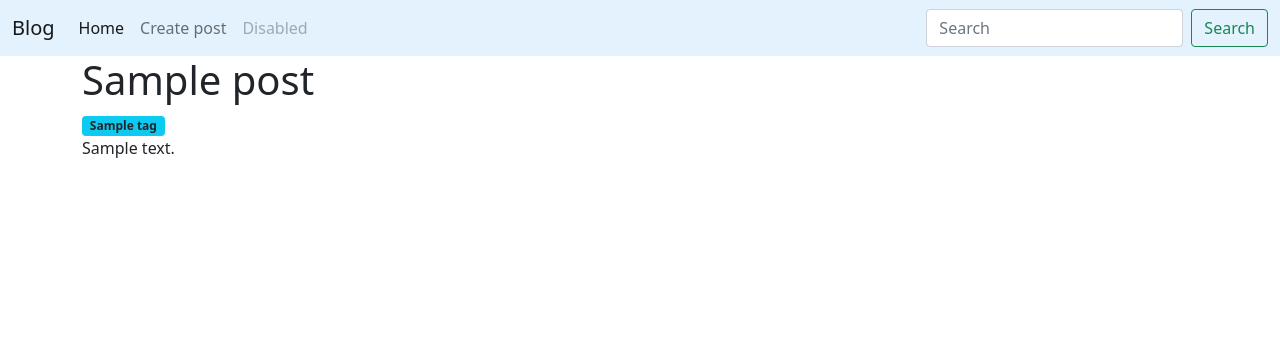
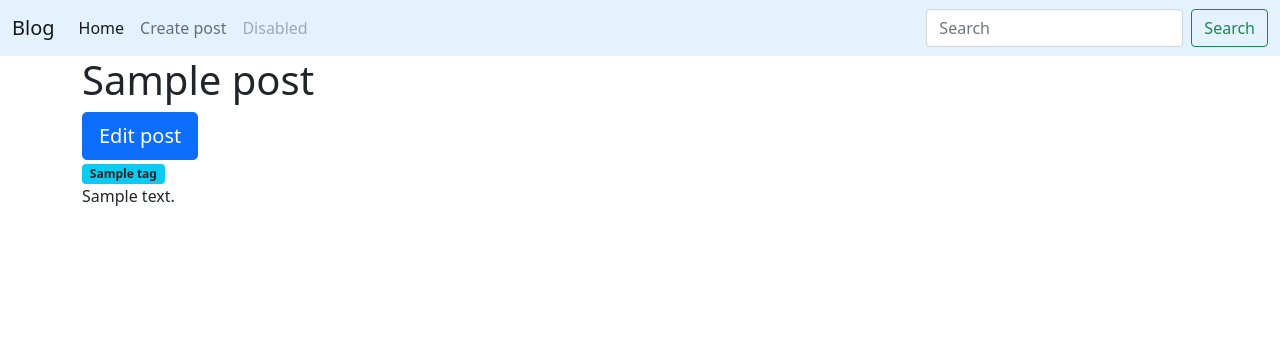
Before and after one commit to Katerina676/flask_blog, a Flask app: a page that uses posts/templates/posts/post_detail.html in a window 1280 px wide. Shown: the top 356 px of the page. Run offline with Flask 2, Linux system fonts and the light colour scheme; tables that the repository leaves empty hold one stand-in row (values such as "Sample post").

Commit message:
add adminpanel and edit post

```diff
--- a/config.py
+++ b/config.py
@@ -2,3 +2,4 @@ class Config(object):
     DEBUG = True
     SQLALCHEMY_DATABASE_URI = "postgresql://postgres:password@localhost:5432/blog"
     SQLALCHEMY_TRACK_MODIFICATIONS = False
+    SECRET_KEY = 'secret'
--- a/models.py
+++ b/models.py
@@ -44,4 +44,4 @@ class Tag(db.Model):
             self.slug = slugify(self.title)
 
     def __repr__(self):
-        return f'<Tag id: {self.id}, title: {self.title}'
+        return f'{self.title}'
--- a/posts/blueprint.py
+++ b/posts/blueprint.py
@@ -55,6 +55,20 @@ def post_detail(slug):
     return render_template('posts/post_detail.html', post=post, tag=tag)
 
 
+@posts.route('/<slug>/edit/', methods=['POST', 'GET'])
+def post_edit(slug):
+    post = Post.query.filter(Post.slug == slug).first()
+    if request.method == 'POST':
+        form = PostForm(formdata=request.form, obj=post)
+        form.populate_obj(post)
+        db.session.commit()
+        return redirect(url_for('posts.post_detail', slug=post.slug))
+    form = PostForm(obj=post)
+    return render_template('posts/edit.html', post=post, form=form)
+
+
+
+
 @posts.route('/tag/<slug>')
 def tag_detail(slug):
     tag = Tag.query.filter(Tag.slug==slug).first()
--- a/posts/forms.py
+++ b/posts/forms.py
@@ -1,4 +1,4 @@
-from wtforms import Form, StringField, TextAreaField, FileField
+from wtforms import Form, StringField, TextAreaField
 
 
 class PostForm(Form):
--- a/posts/templates/posts/post_detail.html
+++ b/posts/templates/posts/post_detail.html
@@ -11,6 +11,14 @@
 {% endblock %}
 
 {% block content %}
+
+<div class="col-md-6">
+    <form action="{{ url_for('posts.post_edit', slug=post.slug)}}" method="GET">
+<button type="submit" class="btn btn-lg btn-primary">Edit post</button>
+    </form>
+</div>
+
+
 <div class="tags">
     {% for t in tag %}<a href="{{ url_for('posts.tag_detail', slug=t.slug) }}">
     <span class="badge bg-info text-dark">{{t.title}}</span></a>
```
Also changed, not shown: app.py (+11 -0 lines), posts/templates/posts/edit.html (added, +27 -0 lines).
